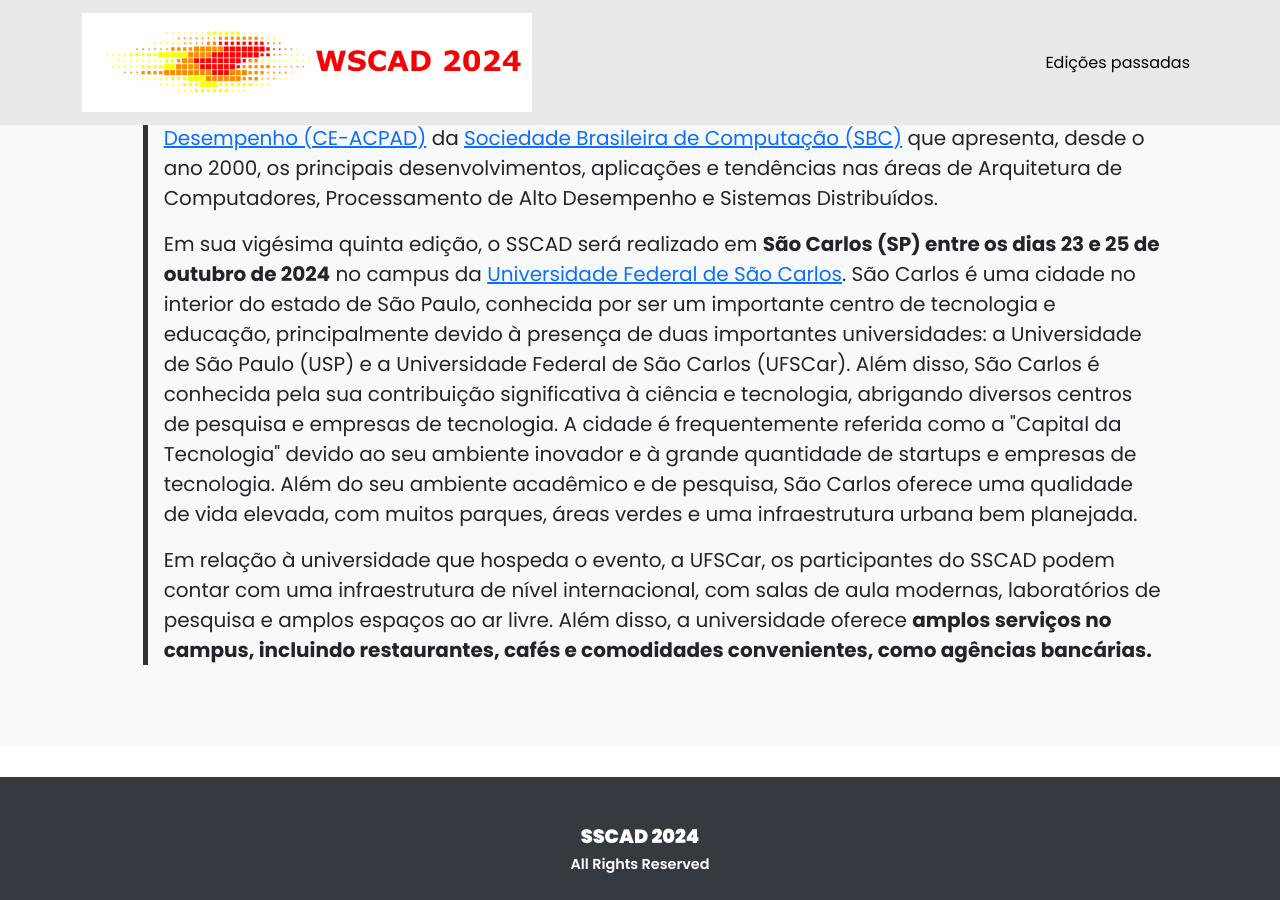
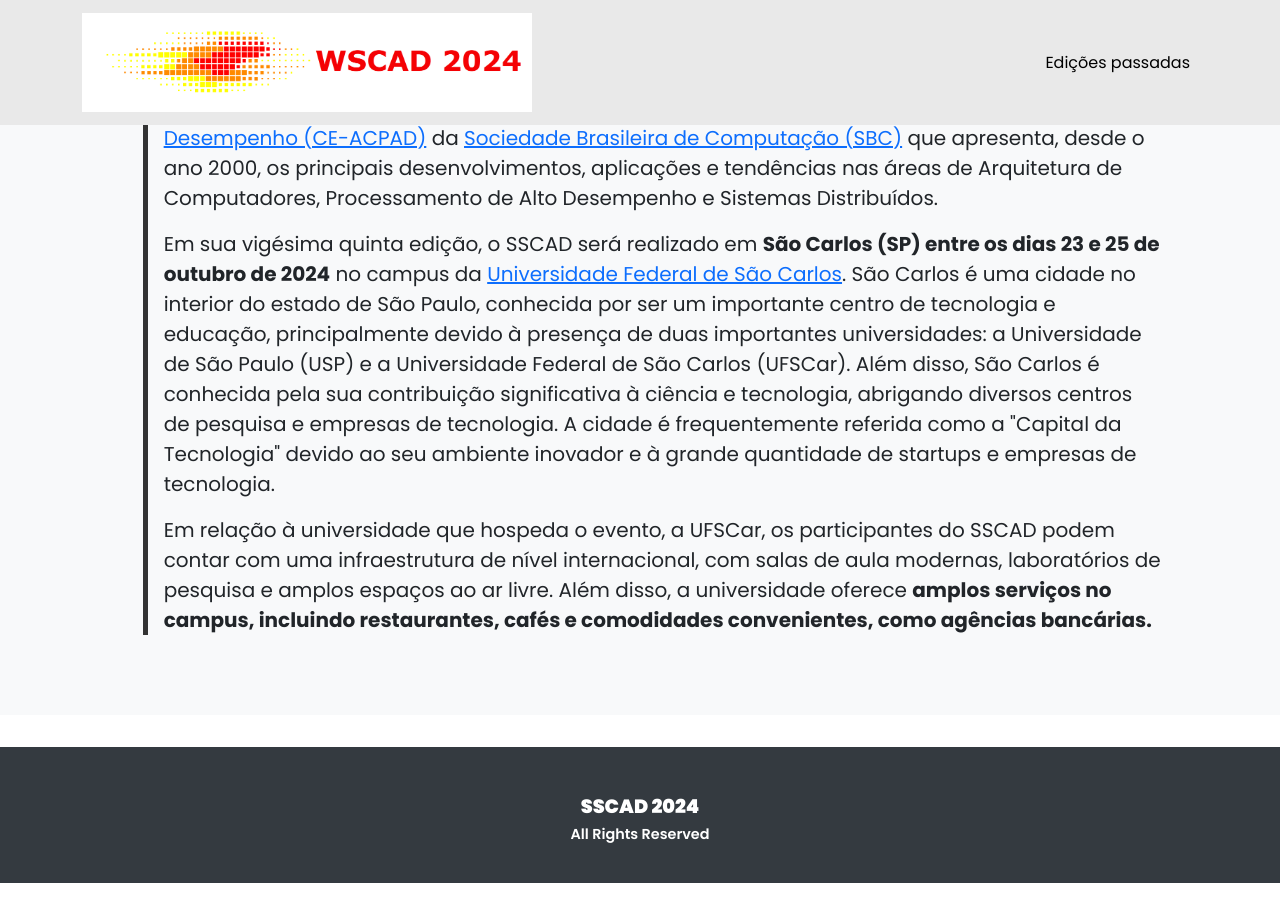
Before and after one commit to ce-acpad/sscad2024, a Jekyll site: the page built from index.html, in a window 1280 px wide and 900 px high, scrolled down 619 px. Built offline with Jekyll 4.4.1, drawn with Linux system fonts in a browser that asks for light colours.

Commit message:
Update index.html

```diff
--- a/index.html
+++ b/index.html
@@ -13,7 +13,8 @@
                         O <strong>Simpósio em Sistemas Computacionais de Alto Desempenho (SSCAD)</strong> é um evento anual realizado pela <a href="https://www.sbc.org.br/403-comissoes-especiais?layout=edit&amp;id=2301" target="_blank">Comissão Especial de Arquitetura de Computadores e Processamento de Alto Desempenho (CE-ACPAD)</a> da <a href="https://www.sbc.org.br/" target="_blank">Sociedade Brasileira de Computação (SBC)</a> que apresenta, desde o ano 2000, os principais desenvolvimentos, aplicações e tendências nas áreas de Arquitetura de Computadores, Processamento de Alto Desempenho e Sistemas Distribuídos.
                     </p>
                     <p>
-                        Em sua vigésima quinta edição, o SSCAD será realizado em <strong>São Carlos (SP) entre os dias 23 e 25 de outubro de 2024</strong> no campus da <a href="https://www.ufscar.br" target="_blank">Universidade Federal de São Carlos</a>. São Carlos é uma cidade no interior do estado de São Paulo, conhecida por ser um importante centro de tecnologia e educação, principalmente devido à presença de duas importantes universidades: a Universidade de São Paulo (USP) e a Universidade Federal de São Carlos (UFSCar). Além disso, São Carlos é conhecida pela sua contribuição significativa à ciência e tecnologia, abrigando diversos centros de pesquisa e empresas de tecnologia. A cidade é frequentemente referida como a "Capital da Tecnologia" devido ao seu ambiente inovador e à grande quantidade de startups e empresas de tecnologia. Além do seu ambiente acadêmico e de pesquisa, São Carlos oferece uma qualidade de vida elevada, com muitos parques, áreas verdes e uma infraestrutura urbana bem planejada.
+                        Em sua vigésima quinta edição, o SSCAD será realizado em <strong>São Carlos (SP) entre os dias 23 e 25 de outubro de 2024</strong> no campus da <a href="https://www.ufscar.br" target="_blank">Universidade Federal de São Carlos</a>. São Carlos é uma cidade no interior do estado de São Paulo, conhecida por ser um importante centro de tecnologia e educação, principalmente devido à presença de duas importantes universidades: a Universidade de São Paulo (USP) e a Universidade Federal de São Carlos (UFSCar). Além disso, São Carlos é conhecida pela sua contribuição significativa à ciência e tecnologia, abrigando diversos centros de pesquisa e empresas de tecnologia. A cidade é frequentemente referida como a "Capital da Tecnologia" devido ao seu ambiente inovador e à grande quantidade de startups e empresas de tecnologia.
+<!--                         Além do seu ambiente acadêmico e de pesquisa, São Carlos oferece uma qualidade de vida elevada, com muitos parques, áreas verdes e uma infraestrutura urbana bem planejada. -->
 
                         <!-- Os visitantes e moradores podem desfrutar de uma variedade de atividades culturais, com museus, teatros e eventos que acontecem ao longo do ano. Além disso, São Carlos é conhecida por sua arquitetura interessante, com destaque para os edifícios históricos no centro da cidade e as modernas instalações universitárias. -->
 <!--
```
